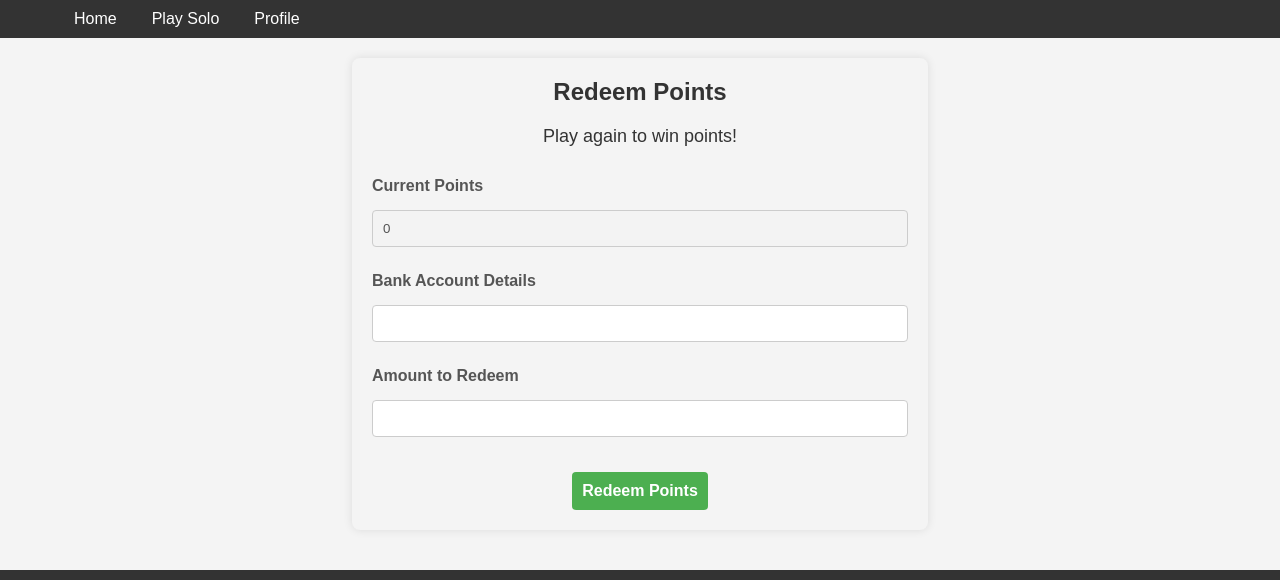
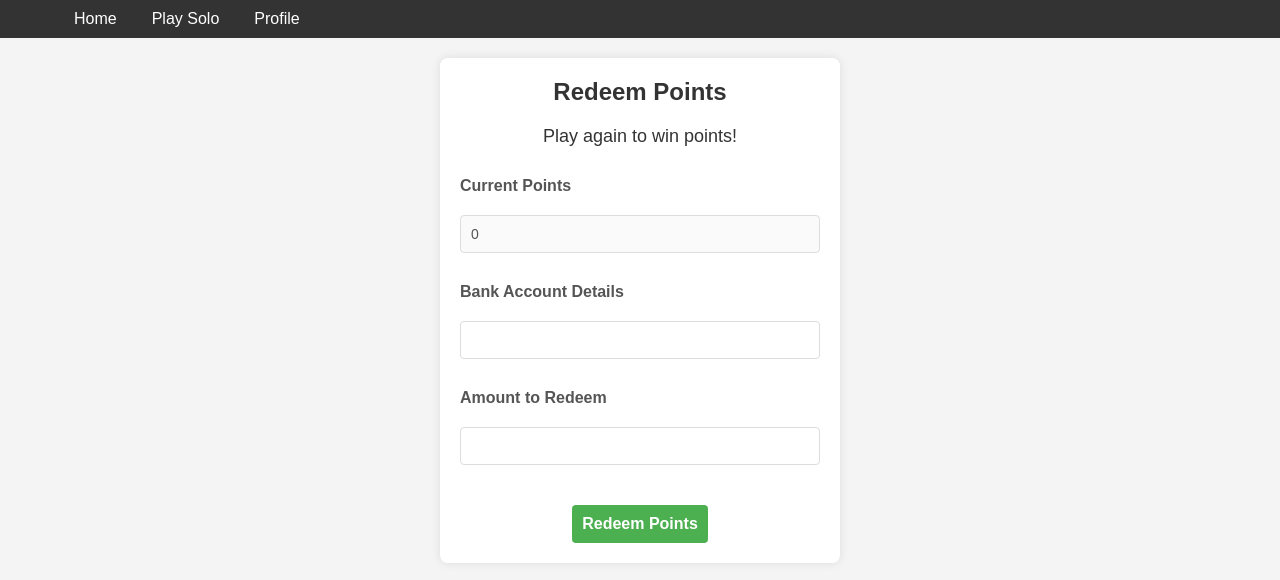
Before and after one commit to Chiomcee/Trivia, a plain HTML site: page pages/point_redemption.html in a window 1280 px wide. Shown: the top 580 px of the page. Drawn offline with nearby package versions, Linux system fonts and the light colour scheme.

Commit message:
second commit

```diff
--- a/css/style.css
+++ b/css/style.css
@@ -527,17 +527,20 @@ form select:focus {
 /* points redemption stylings */
 
 .points-redemption-section {
-    width: 50%;
-    margin: auto;
+    background-color: #fff;
     padding: 20px;
-    background-color: #f4f4f4;
     border-radius: 8px;
     box-shadow: 0 0 10px rgba(0, 0, 0, 0.1);
+    text-align: center;
+    width: 100%;
+    max-width: 400px;
+    margin: 0 auto;
 }
 
 .points-redemption-section h1 {
-    text-align: center;
     margin-bottom: 20px;
+    font-size: 24px;
+    color: #333;
 }
 
 .points-redemption-section form {
@@ -547,15 +550,21 @@ form select:focus {
 }
 
 .points-redemption-section label {
+    margin-top: 10px;
+    font-size: 16px;
     font-weight: bold;
+    color: #555;
+    align-self: flex-start;
 }
 
 .points-redemption-section input[type="text"],
 .points-redemption-section input[type="number"] {
+    width: 100%;
     padding: 10px;
-    border: 1px solid #ccc;
+    margin: 5px 0;
+    border: 1px solid #ddd;
     border-radius: 4px;
-    width: 100%;
+    font-size: 14px;
 }
 
 .points-redemption-section button {
--- a/js/game.js
+++ b/js/game.js
@@ -1,3 +1,4 @@
+// Questions data
 const questions = {
 science: [
     {
@@ -83,8 +84,8 @@ general: [
 };
 
 let currentCategory;
-let currentQuestionIndex = 0;
-const totalQuestions = 5;
+let currentQuestionIndex = 0; // Default category, change this based on user's choice
+const totalQuestions = 5; // Total questions to be asked
 let timer;
 
 function loadQuestion() {
```
